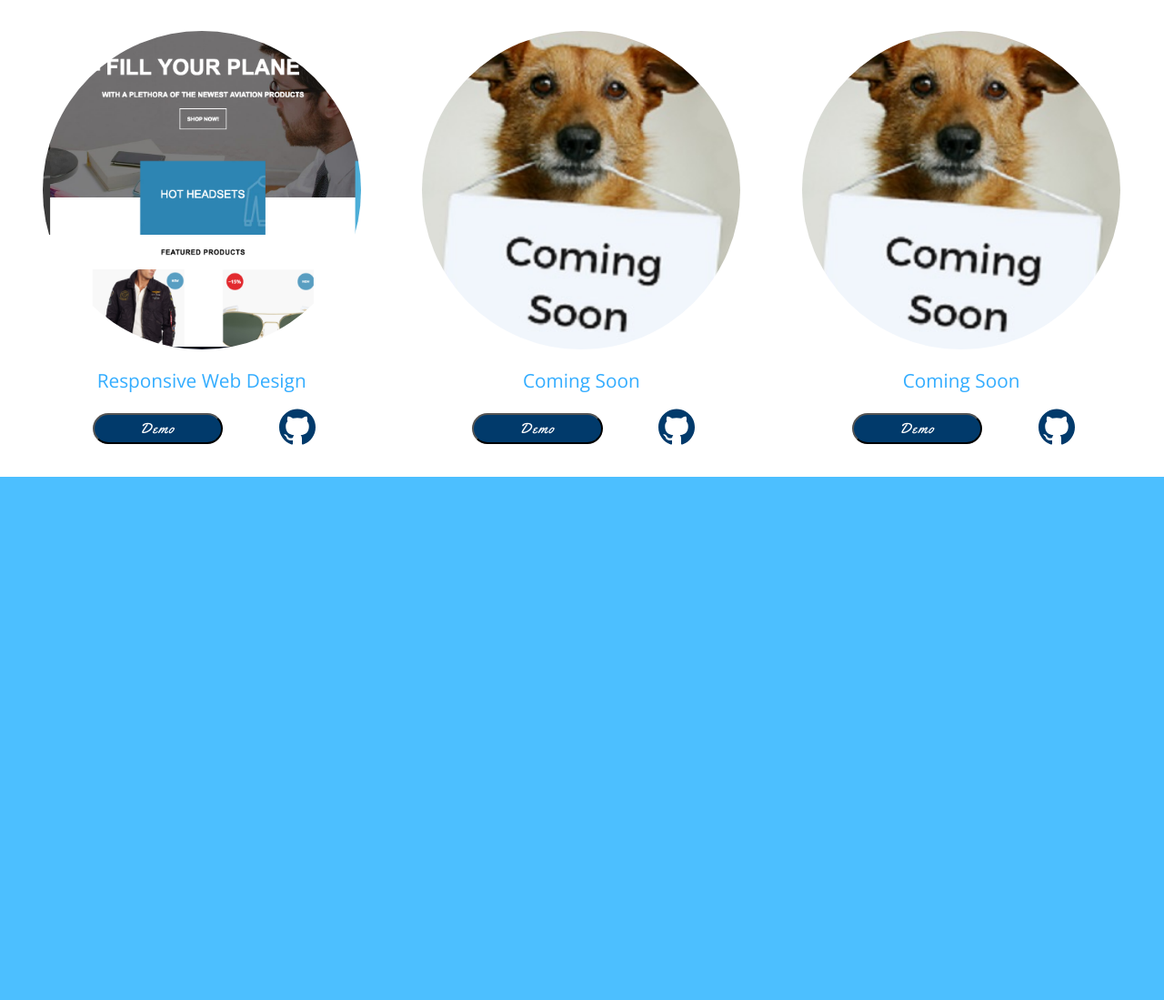
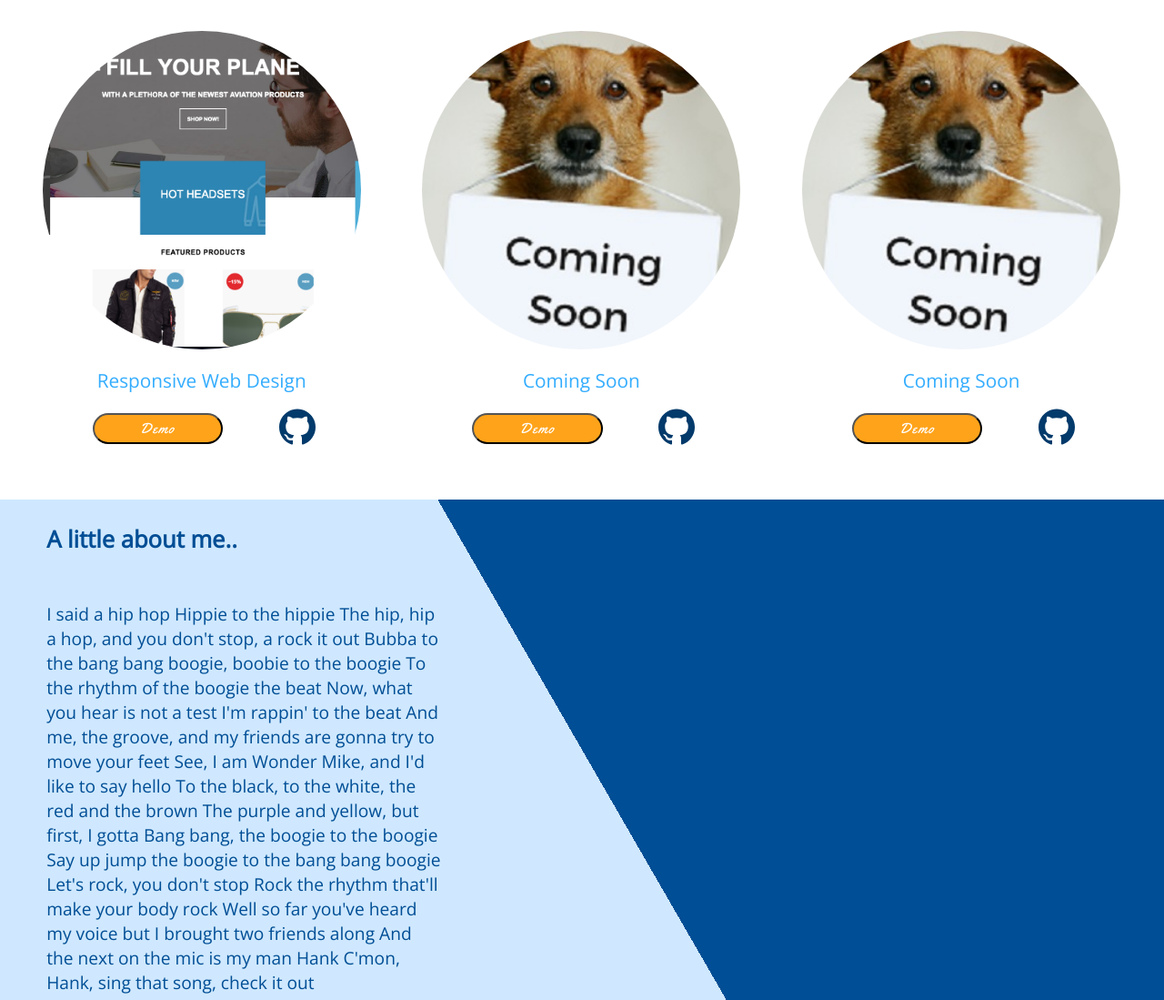
Before and after one commit to HazDuck/portfolio, a PHP site: page / in a window 1280 px wide. Shown: the part 731-1830 px from the top of the page at 91% size. Before the commit the page ends 1255 px from the top, so only its background shows below. Run offline with PHP 8.4, Linux system fonts and the light colour scheme.

Commit message:
about me text section added

```diff
--- a/css/style.css
+++ b/css/style.css
@@ -87,6 +87,10 @@ a img{
     font-family: 'Yellowtail', cursive;
 }
 
+.intro{
+    color:#FFA31A;
+}
+
 .portrait{
     width:250px;
     height:250px;
@@ -108,8 +112,9 @@ a img{
 
 
 #portfolio{
-    background-color: #ffffff;
-    padding-bottom:500px;
+    background-color:#FFFFFF;
+    /*background-image: -webkit-linear-gradient(30deg, #CFE8FF 30%, #ffffff 70%);*/
+    height:550px;
 }
 
 .port-container{
@@ -173,7 +178,7 @@ a img{
     margin: 10px 5px;
     border-radius:50px;
     padding:4px 50px;
-    background-color:#013A6B;
+    background-color:#FFA31A;
     font-family: 'Yellowtail', cursive;
     color: #FFFFFF;
     font-size:1rem;
@@ -187,11 +192,29 @@ a img{
     margin-top:5px;
 }
 
-/*#about{*/
-    /*background-color: #013A6B;*/
-    /*background-image: -webkit-linear-gradient(45deg, #013A6B 60%, #004E95 60%);*/
-    /*height:500px;*/
-/*}*/
+#about{
+    background-color: #CFE8FF;
+    background-image: -webkit-linear-gradient(30deg, #CFE8FF 50%, #004E95 50%);
+    height:550px;
+}
+
+.about-me-area{
+    width:40%;
+    height:100%;
+}
+
+.about-me-title{
+    margin-left:10%;
+    padding-top:5%;
+    font-size: 1.6rem;
+    color: #004E95;
+}
+
+.about-me-text{
+    margin:10% 5% 20% 10%;
+    color: #004E95;
+    font-size: 1.2rem;
+}
 
 /*#contact{*/
     /*background-color: #0C2C40;*/
@@ -204,6 +227,9 @@ a img{
         width:250px;
         height:250px;
     }
+    #portfolio{
+        height:450px;
+    }
 
 }
 @media only screen and (max-width: 1000px) {
@@ -215,6 +241,9 @@ a img{
     }
     .hide{
         display:block;
+    }
+    #portfolio{
+        height:800px;
     }
 }
 @media only screen and (max-width: 700px) {
@@ -235,4 +264,7 @@ a img{
     .port-area {
         width: 100%;
     }
+    #portfolio{
+        height:1550px;
+    }
 }
--- a/index.html
+++ b/index.html
@@ -65,7 +65,28 @@
             </div>
         </div>
     </main>
-    <!--<main id="about"></main>-->
+    <main id="about">
+        <div class="about-me-area">
+            <h4 class="about-me-title">A little about me..</h4>
+            <p class="about-me-text">I said a hip hop
+                Hippie to the hippie
+                The hip, hip a hop, and you don't stop, a rock it out
+                Bubba to the bang bang boogie, boobie to the boogie
+                To the rhythm of the boogie the beat
+                Now, what you hear is not a test I'm rappin' to the beat
+                And me, the groove, and my friends are gonna try to move your feet
+                See, I am Wonder Mike, and I'd like to say hello
+                To the black, to the white, the red and the brown
+                The purple and yellow, but first, I gotta
+                Bang bang, the boogie to the boogie
+                Say up jump the boogie to the bang bang boogie
+                Let's rock, you don't stop
+                Rock the rhythm that'll make your body rock
+                Well so far you've heard my voice but I brought two friends along
+                And the next on the mic is my man Hank
+                C'mon, Hank, sing that song, check it out</p>
+        </div>
+    </main>
     <!--<main id="contact"></main>-->
 </body>
 </html>
```
